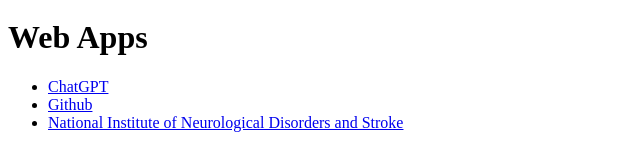
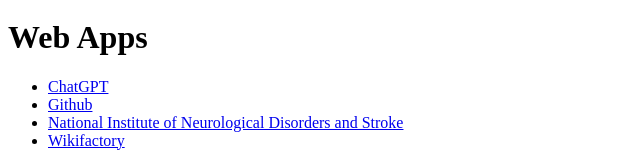
Before and after one commit to InInfinitumEtInTenebris/InInfinitumEtInTenebris.github.io, a plain HTML site: page index.html in a window 1280 px wide. Shown: the part 720-886 px from the top of the page, without its empty margins (0-640 px from the left). Drawn offline with Linux system fonts and the light colour scheme.

Commit message:
Update index.html

```diff
--- a/index.html
+++ b/index.html
@@ -72,3 +72,4 @@
   <li><a href="https://chat.openai.com/">ChatGPT</a></li>
   <li><a href="https://github.com/">Github</a></li>
   <li><a href="https://www.ninds.nih.gov/">National Institute of Neurological Disorders and Stroke</a></li>
+  <li><a href="https://wikifactory.com/">Wikifactory</a></li>
```
